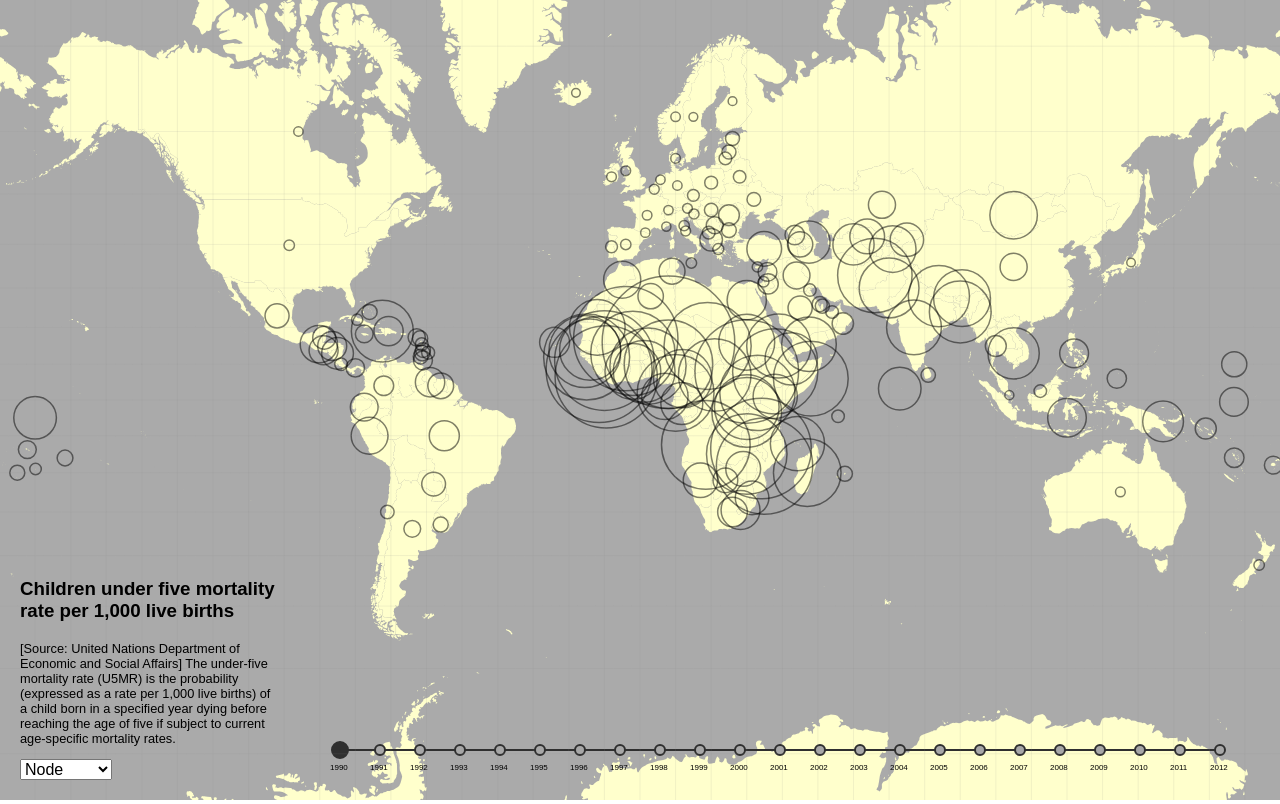
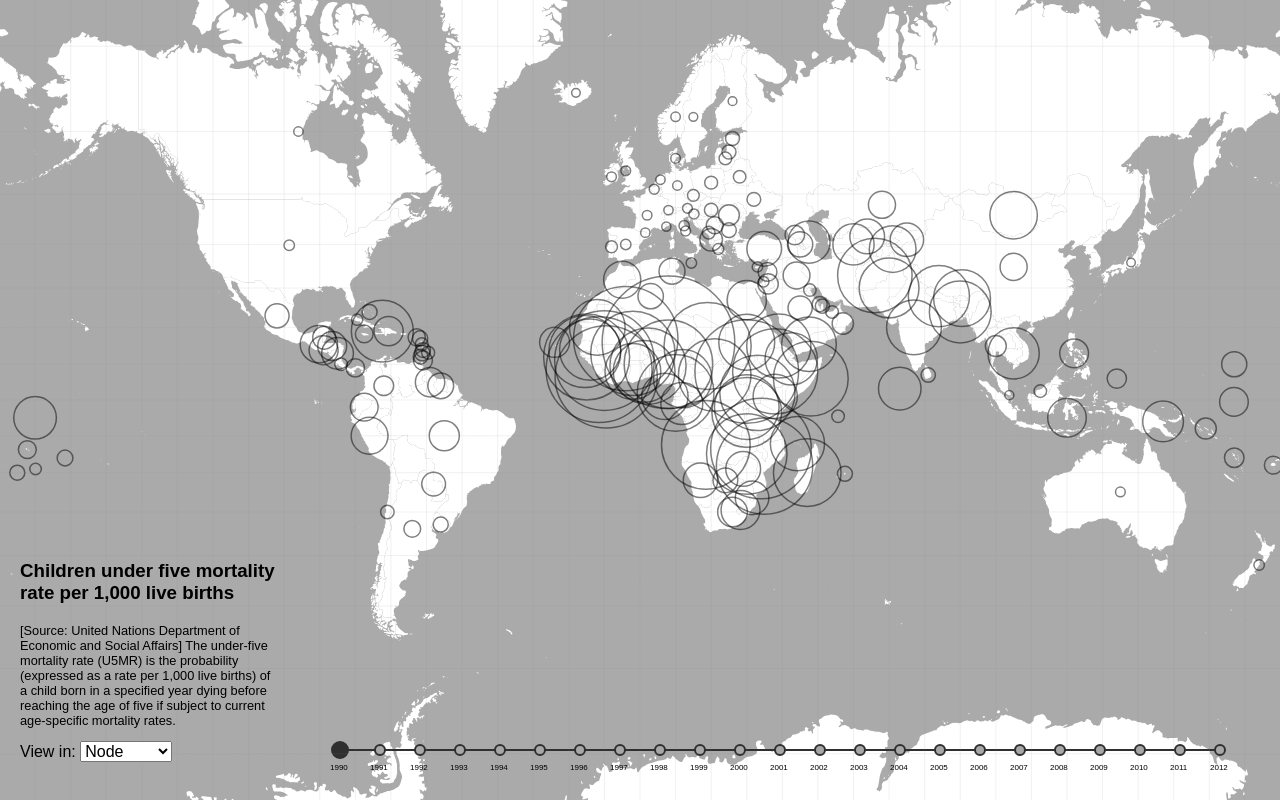
Before and after one commit to palaa159/palaa159.github.io, a plain HTML site: page hdx/index.html in a window 1280 px wide. Drawn offline with Linux system fonts and the light colour scheme.

Commit message:
add mode indicator

```diff
--- a/hdx/index.html
+++ b/hdx/index.html
@@ -13,10 +13,12 @@
 	<div class="desc">
 		<h3>Children under five mortality rate per 1,000 live births</h3>
 		<p style="font-size: 0.8em;">[Source: United Nations Department of Economic and Social Affairs] The under-five mortality rate (U5MR) is the probability (expressed as a rate per 1,000 live births) of a child born in a specified year dying before reaching the age of five if subject to current age-specific mortality rates.</p>
+		<span>View in: </span>
 		<select id="vizMode" name="mode">
 			<option value="node">Node</option>
 			<option value="heat">Heat Map</option>
 		</select>
+		<br><br>
 	</div>
 	<div id="tooltip">
 		<div class="tip_country">Country</div>
--- a/hdx/js/main.js
+++ b/hdx/js/main.js
@@ -254,7 +254,7 @@ var init = function() {
 		// return heat to default color and unbind event
 		allCountries[0].forEach(function(c) {
 			d3.select(c).attr({
-				fill: '#ffffcc'
+				fill: '#ffffff'
 			}).on('mouseover', function() {
 				// nothing happens
 			});
```
Also changed, not shown: hdx/js/min/main.min.js.
